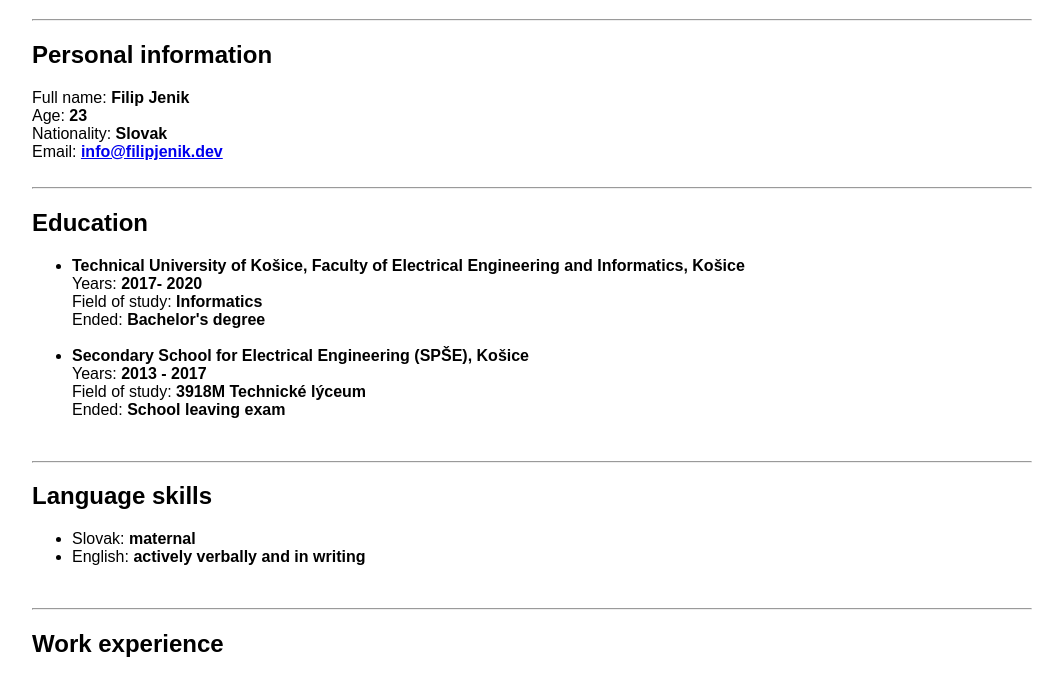
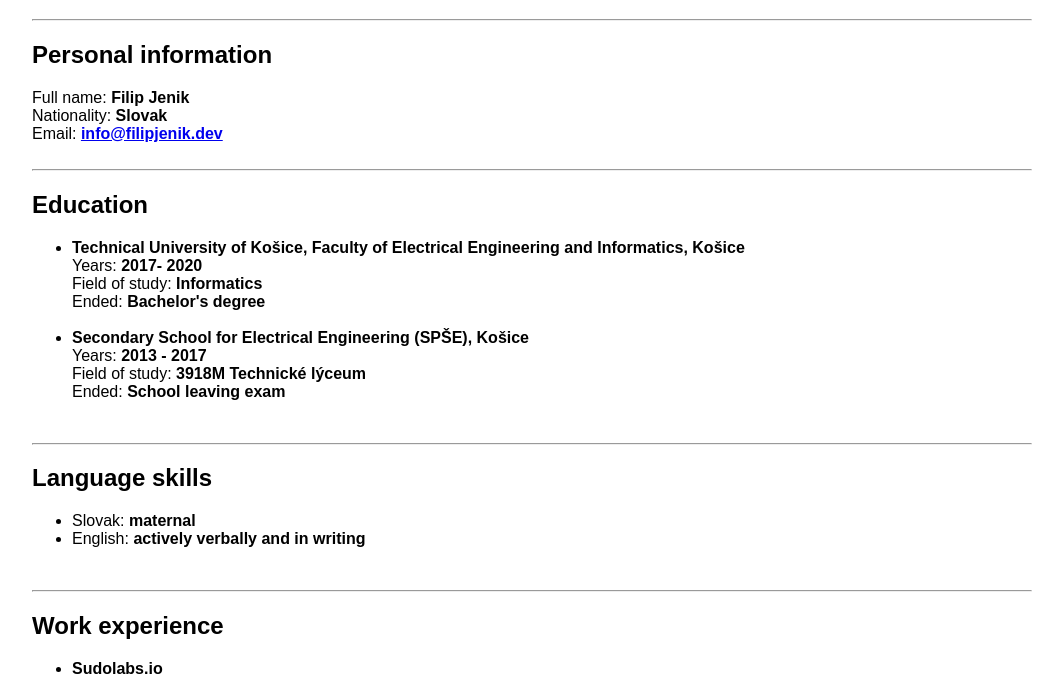
Before and after one commit to fjenik/fjenik.github.io, a plain HTML site: page index.html in a window 1280 px wide. Shown: the part 61-736 px from the top of the page, without its empty margins (108-1171 px from the left). Drawn offline with Linux system fonts and the light colour scheme.

Commit message:
remove age

```diff
--- a/index.html
+++ b/index.html
@@ -52,10 +52,6 @@
       <p>
         Full name:
         <b>Filip Jenik</b>
-      </p>
-      <p>
-        Age:
-        <b>23</b>
       </p>
       <p>
         Nationality:
```
